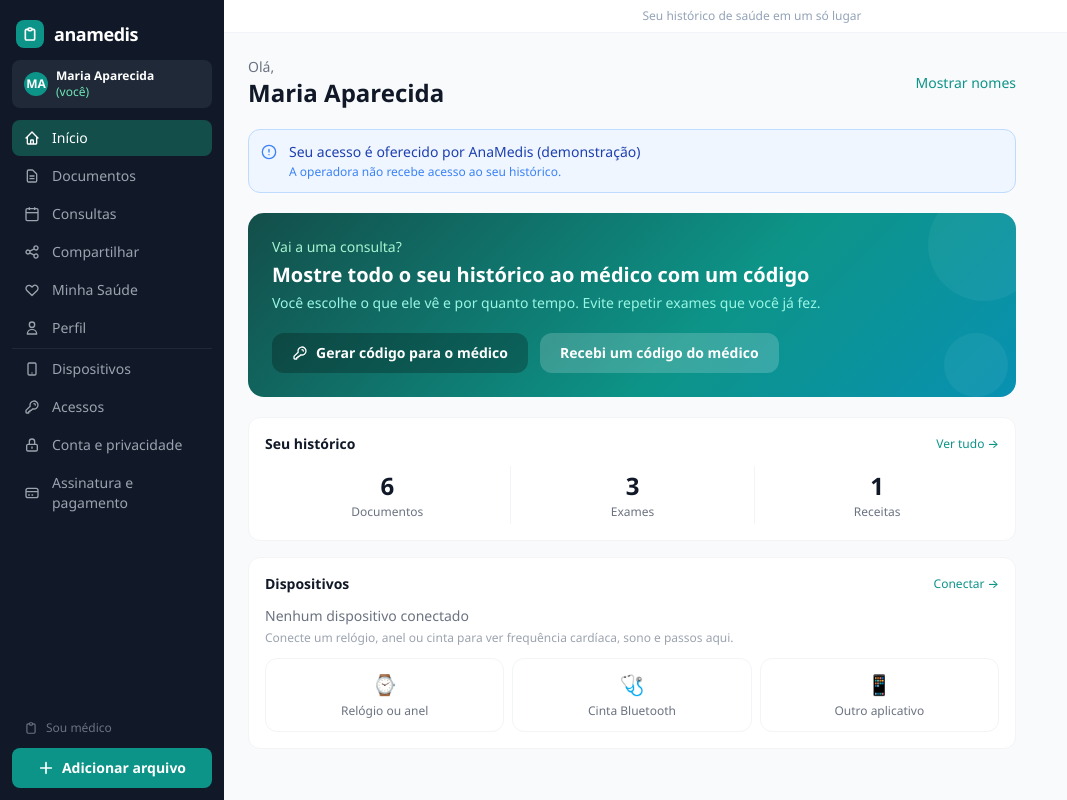
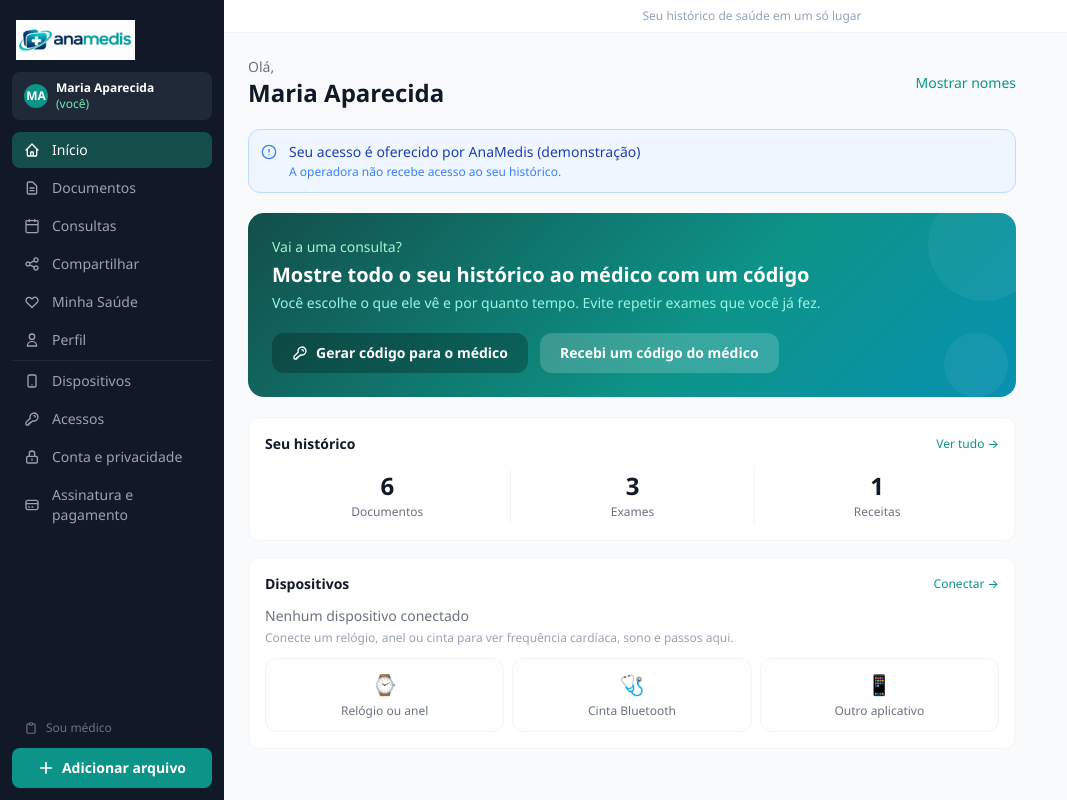
Before and after one commit to isaarauj0/anamedis, a plain HTML site: page index.html in a window 1280 px wide. Shown: the whole page, without its empty margins (0-1067 px from the left). Drawn offline with nearby package versions, Linux system fonts and the light colour scheme.

Commit message:
feat: replace generic logo with official AnaMedis brand image

```diff
--- a/index.html
+++ b/index.html
@@ -28,12 +28,12 @@
 
     <!-- Logo -->
     <div class="px-4 pt-5 pb-2 flex items-center gap-2.5">
-      <div class="w-7 h-7 rounded-lg flex items-center justify-center flex-shrink-0" style="background:#0d9488">
+      <div class="w-7 h-7 rounded-lg flex items-center justify-center flex-shrink-0" style="display:none;">
         <svg class="w-4 h-4 text-white" fill="none" viewBox="0 0 24 24" stroke="currentColor" stroke-width="2.5">
           <path stroke-linecap="round" stroke-linejoin="round" d="M9 5H7a2 2 0 00-2 2v12a2 2 0 002 2h10a2 2 0 002-2V7a2 2 0 00-2-2h-2M9 5a2 2 0 002 2h2a2 2 0 002-2M9 5a2 2 0 012-2h2a2 2 0 012 2"/>
         </svg>
       </div>
-      <span class="text-white font-bold text-lg tracking-tight">anamedis</span>
+      <img src="https://raw.githubusercontent.com/isaarauj0/anamedis/main/WhatsApp%20Image%202026-11-14%20at%2012.49.56.jpeg" alt="AnaMedis" style="height:40px; object-fit:contain;">
     </div>
 
     <!-- User chip -->
```
